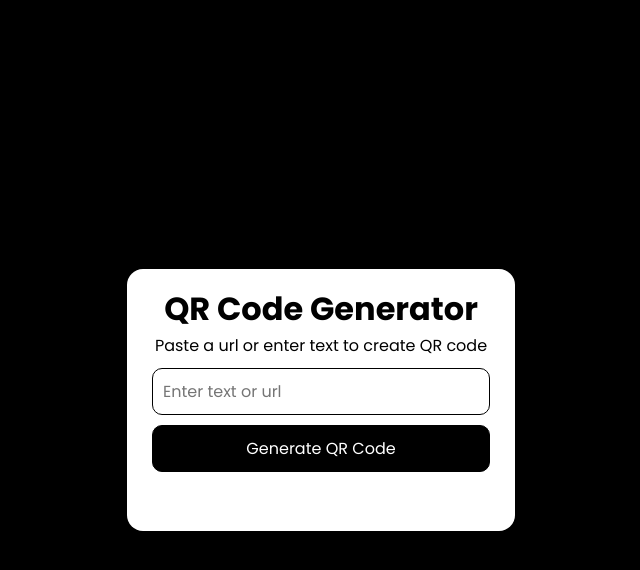
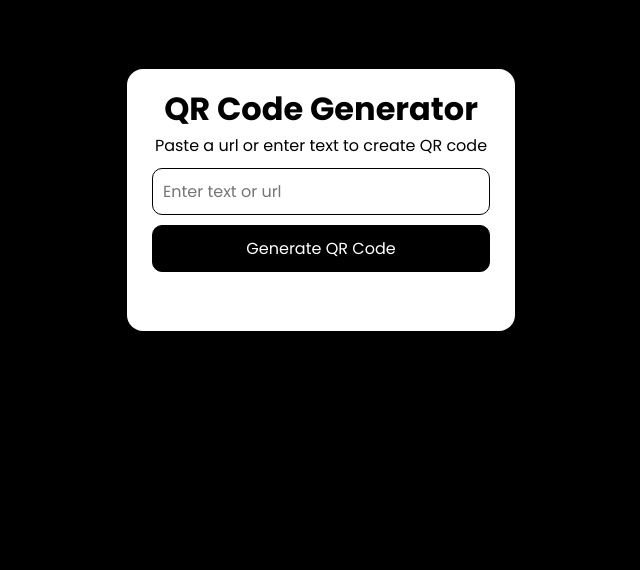
Before and after one commit to galuhsatria/QR-Code-Generator, a plain HTML site: page index.html in a window 1280 px wide. Shown: the whole page, without its empty margins (319-959 px from the left). Drawn offline with Linux system fonts and the light colour scheme.

Commit message:
make wrapper to the top

```diff
--- a/asset/style.css
+++ b/asset/style.css
@@ -11,7 +11,7 @@ body {
   display: flex;
   align-items: center;
   justify-content: center;
-  min-height: 100vh;
+  min-height: 50vh;
 }
 header {
   align-items: center;
@@ -65,3 +65,9 @@ button {
   padding: 33px 0;
   transition: opacity 0.5s 0.05s ease;
 }
+
+@media (min-width: 320px) {
+  .wrapper {
+    margin: 0 10px;
+  }
+}
```
